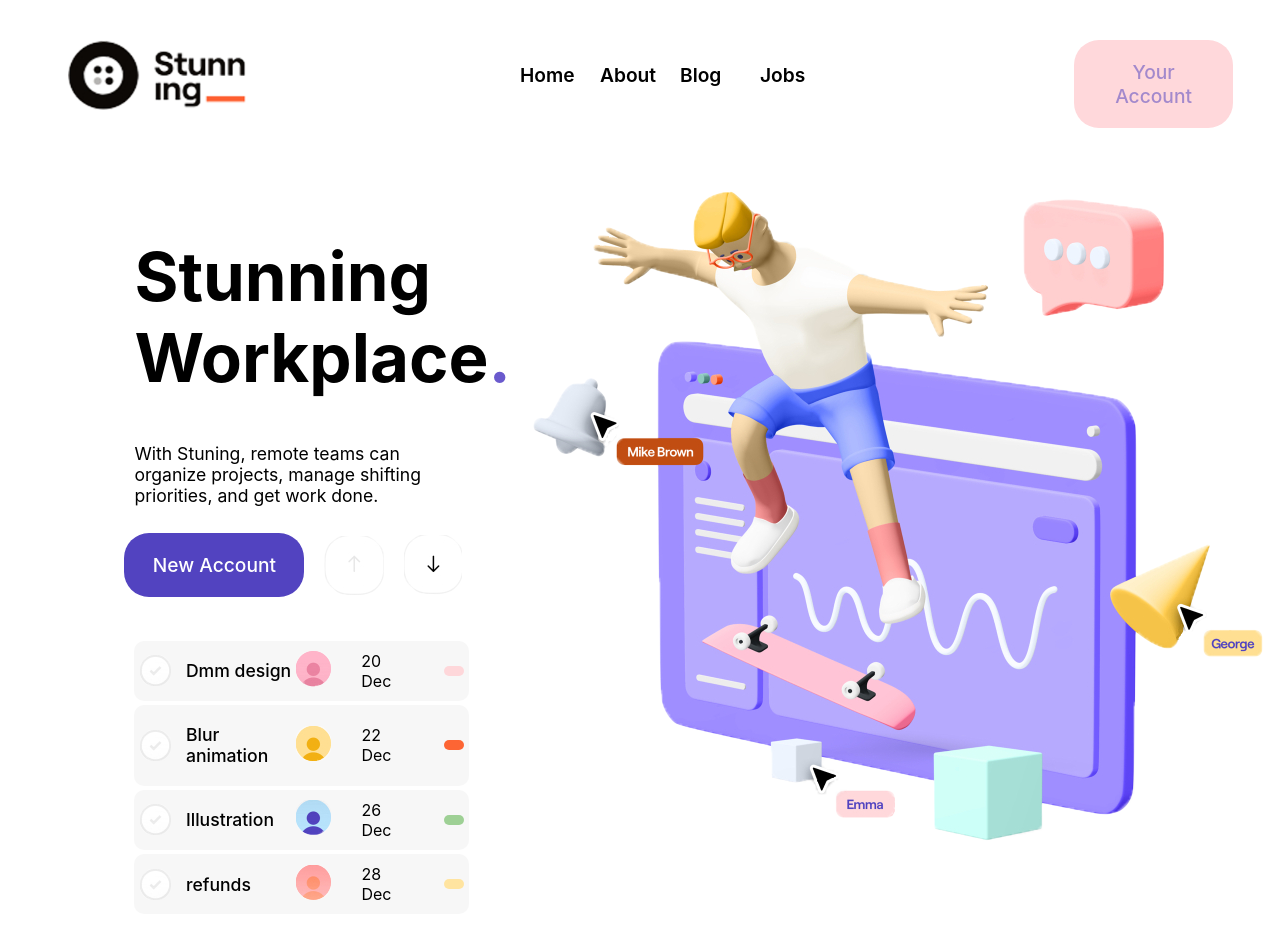
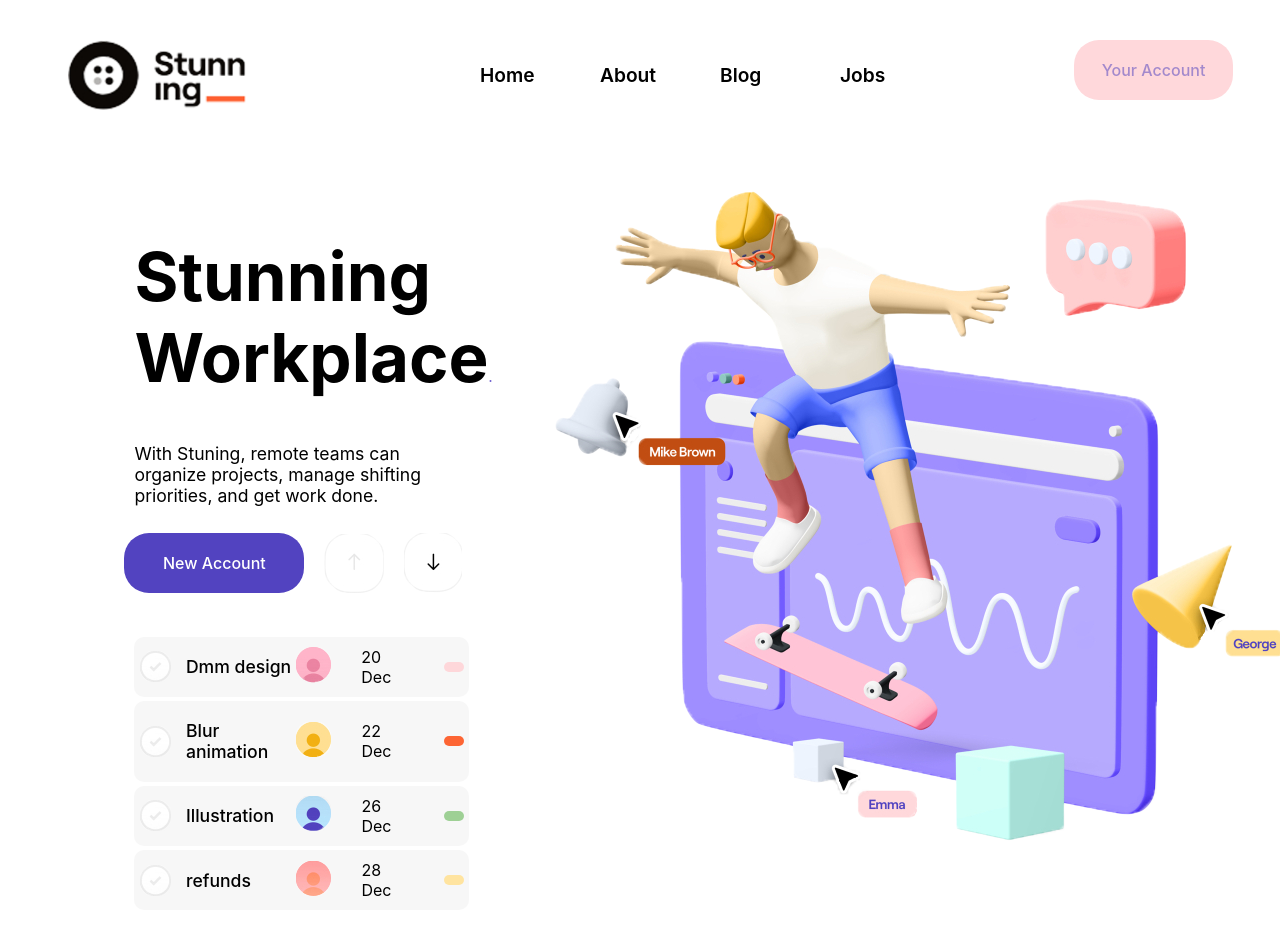
Before and after one commit to Subas33/EdyodaAssignment1, a plain HTML site: page html/LandingPage.html in a window 1280 px wide. Drawn offline with Linux system fonts and the light colour scheme.

Commit message:
Update style.css

```diff
--- a/css/style.css
+++ b/css/style.css
@@ -1,3 +1,10 @@
+::root{
+    your-acc-btn-color:#FFD8DB;
+    your-acc-text-color: #A389CC;
+
+}
+
+
 body{
     font-size: 1.2rem;
     font-family: -apple-system, BlinkMacSystemFont, 'Segoe UI', Roboto, Oxygen, Ubuntu, Cantarell, 'Open Sans', 'Helvetica Neue', sans-serif;
@@ -33,6 +40,7 @@ nav{
 
 .nav-item{
     padding: 20px;
+    padding-left: 60px;
     margin-top: 50px;
     width: 40px;
     cursor: pointer;
@@ -54,7 +62,7 @@ nav{
     width: 100%;
     font-weight: 500;
     text-align: center;
-    font-size: 1.2rem;
+    font-size: 1rem;
     color: #A389CC;
     background-color: #FFD8DB;
     cursor: pointer;
@@ -71,8 +79,7 @@ nav{
 }
 
 .dot{
-    width: 10px;
-    height: 10px;
+    font-size: 12px;
     color:slateblue;
 }
 
@@ -195,5 +202,6 @@ nav{
 }
 
 .landing-page-photo{
-    margin-left: 5%;
+    margin-left: 7%;
+    position:relative;
 }
```
